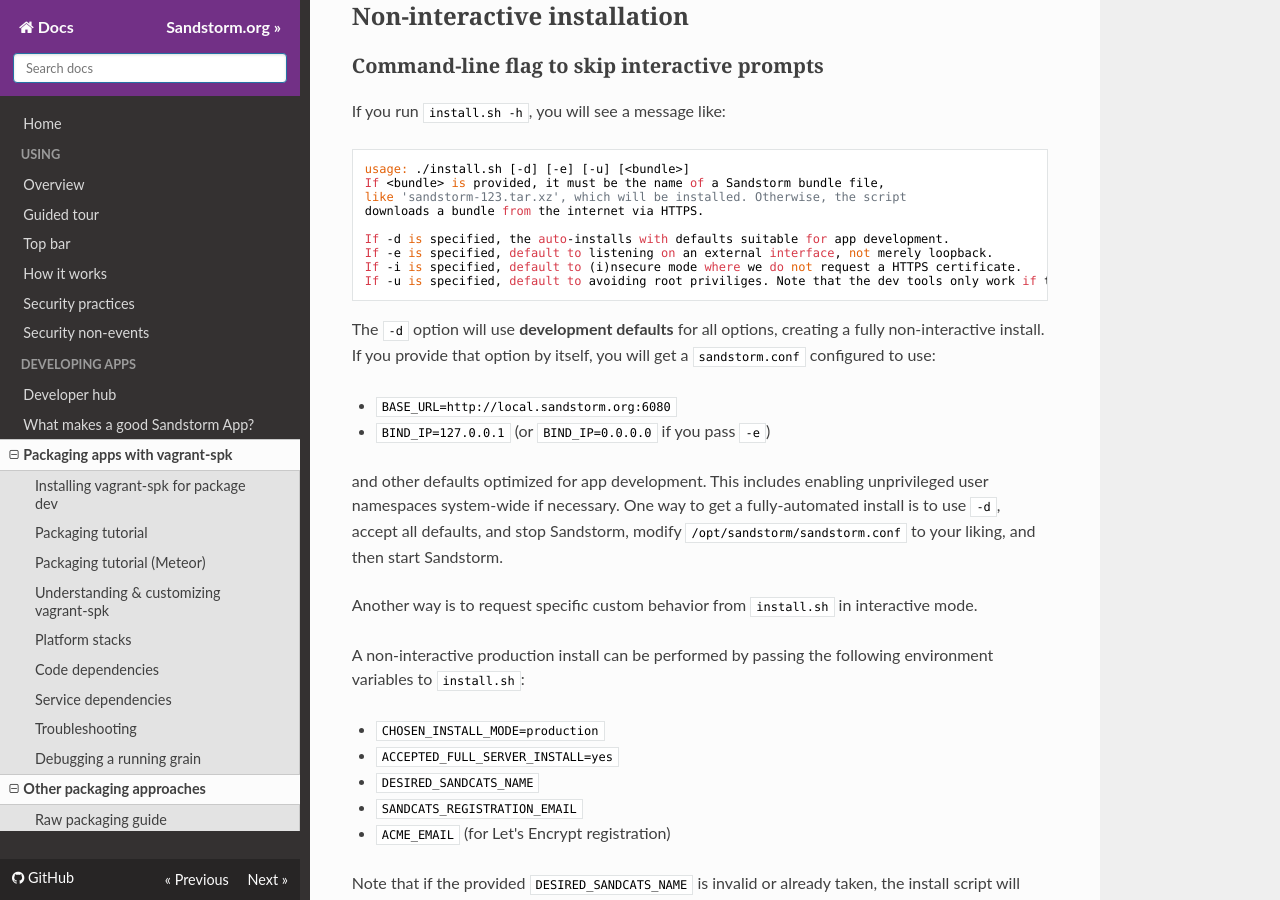
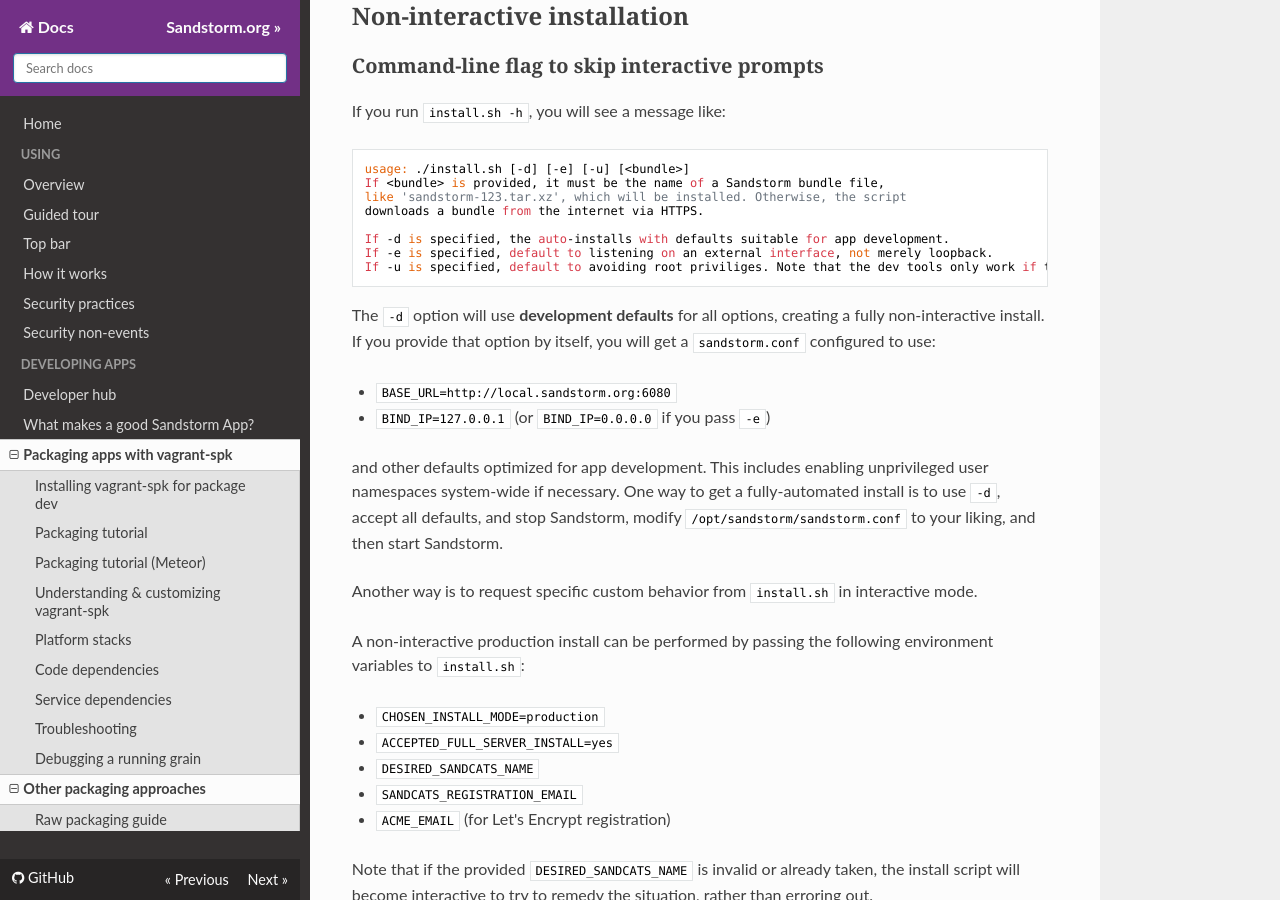
Before and after one commit to sandstorm-org/docs, an MkDocs documentation site: the page built from docs/administering/install-script.md, in a window 1280 px wide and 900 px high, scrolled down 767 px. Built offline with MkDocs 1.6.1, drawn with Linux system fonts in a browser that asks for light colours; nearby versions of some CDN libraries; some web fonts are replaced.

Commit message:
Remove never implemented option

````diff
--- a/docs/administering/install-script.md
+++ b/docs/administering/install-script.md
@@ -46,7 +46,6 @@ downloads a bundle from the internet via HTTPS.
 
 If -d is specified, the auto-installs with defaults suitable for app development.
 If -e is specified, default to listening on an external interface, not merely loopback.
-If -i is specified, default to (i)nsecure mode where we do not request a HTTPS certificate.
 If -u is specified, default to avoiding root priviliges. Note that the dev tools only work if the server has root privileges.
 ```
 
````
